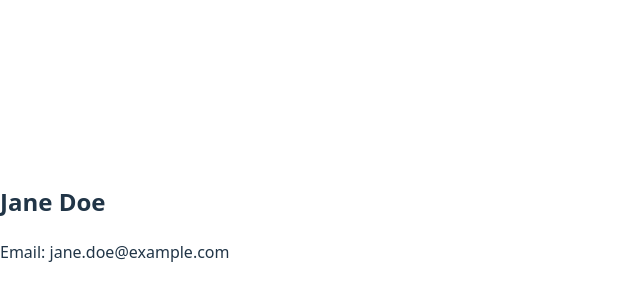
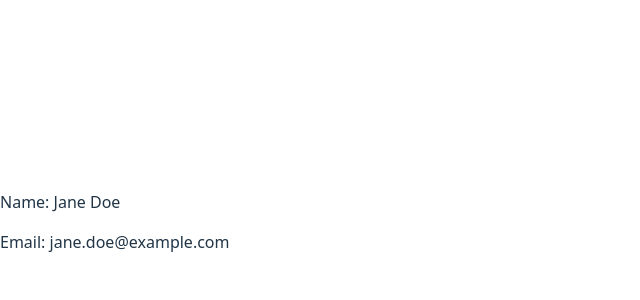
Before and after one commit to Faith-254-UI/alx-fe-reactjs, a React (Vite) app in the folder alx-react-app-props/: page / in a window 1280 px wide. Shown: the part 178-478 px from the top of the page, without its empty margins (0-640 px from the left). Built offline with nearby package versions, Linux system fonts and the light colour scheme.

Commit message:
fix: remove self-import in UserDetails.jsx and resolve identifier conflict

```diff
--- a/alx-react-app-props/src/App.jsx
+++ b/alx-react-app-props/src/App.jsx
@@ -1,15 +1,13 @@
+// src/App.jsx
+import ProfilePage from './ProfilePage';
 import UserContext from './UserContext';
-import UserProfile from './components/UserProfile';
-
-const userData = {
-  name: "Jane Doe",
-  email: "jane.doe@example.com"
-};
 
 function App() {
+  const userData = { name: "Jane Doe", email: "jane.doe@example.com" };
+
   return (
     <UserContext.Provider value={userData}>
-      <UserProfile />
+      <ProfilePage />
     </UserContext.Provider>
   );
 }
--- /dev/null
+++ b/alx-react-app-props/src/ProfilePage.jsx
@@ -0,0 +1,8 @@
+// src/ProfilePage.jsx
+import UserInfo from './UserInfo';
+
+function ProfilePage() {
+  return <UserInfo />;
+}
+
+export default ProfilePage;
--- /dev/null
+++ b/alx-react-app-props/src/UserInfo.jsx
@@ -0,0 +1,8 @@
+// src/UserInfo.jsx
+import UserDetails from './UserDetails';
+
+function UserInfo() {
+  return <UserDetails />;
+}
+
+export default UserInfo;
```
Also changed, not shown: alx-react-app-props/src/UserDetails.jsx (renamed from alx-react-app-props/src/components/UserDetails.jsx).
